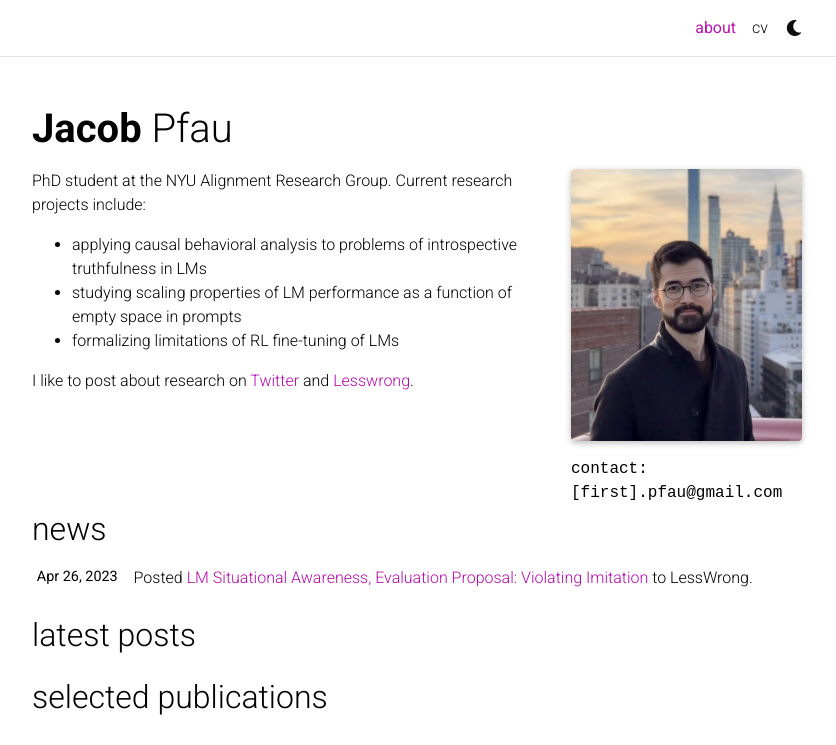
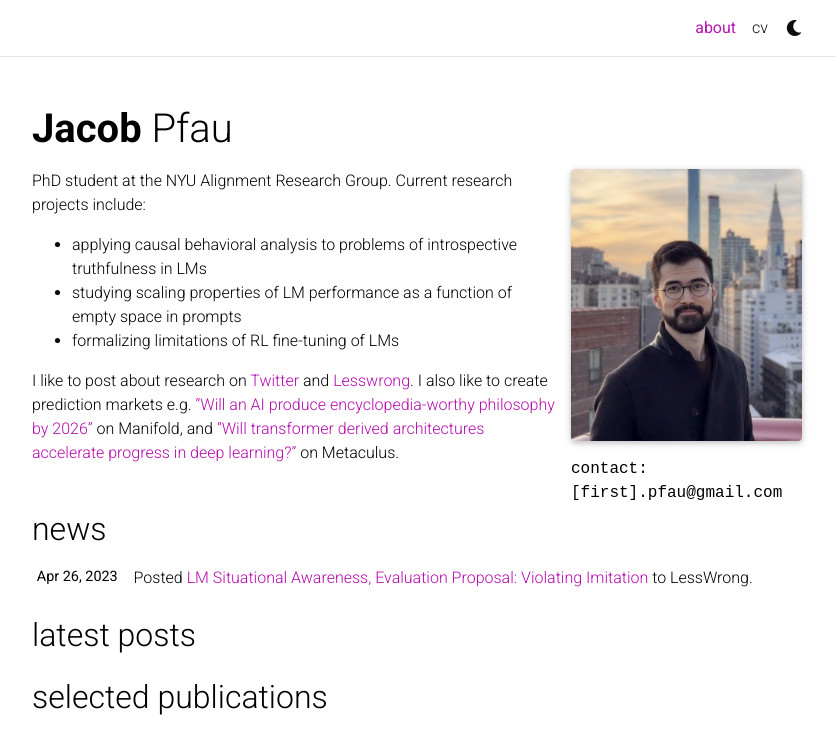
Before and after one commit to JacobPfau/jacobpfau.github.io, a Jekyll site: the page built from _pages/about.md, in a window 1280 px wide and 1015 px high, cut to the strip 0-745 px from the top of the window. Shown: the whole strip, without its empty margins (223-1059 px from the left). Built offline with Jekyll 4.4.1, drawn with Linux system fonts in a browser that asks for light colours; full-size pictures stand in for the smaller copies a plugin makes; comment, search, counter and statistics services are not loaded; a style sheet for code colours, icons or effects is not loaded.

Commit message:
prediction markets

```diff
--- a/_pages/about.md
+++ b/_pages/about.md
@@ -22,4 +22,4 @@
 - studying scaling properties of LM performance as a function of empty space in prompts
 - formalizing limitations of RL fine-tuning of LMs
 
-I like to post about research on [Twitter](https://twitter.com/jacob_pfau) and [Lesswrong](https://www.lesswrong.com/users/jacob-pfau).
+I like to post about research on [Twitter](https://twitter.com/jacob_pfau) and [Lesswrong](https://www.lesswrong.com/users/jacob-pfau). I also like to create prediction markets e.g. ["Will an AI produce encyclopedia-worthy philosophy by 2026"](https://manifold.markets/JacobPfau/will-an-ai-produce-encyclopediawort?r=SmFjb2JQZmF1) on Manifold, and ["Will transformer derived architectures accelerate progress in deep learning?"](https://www.metaculus.com/questions/5173/transformers-effect-on-ai-research/) on Metaculus.
```
